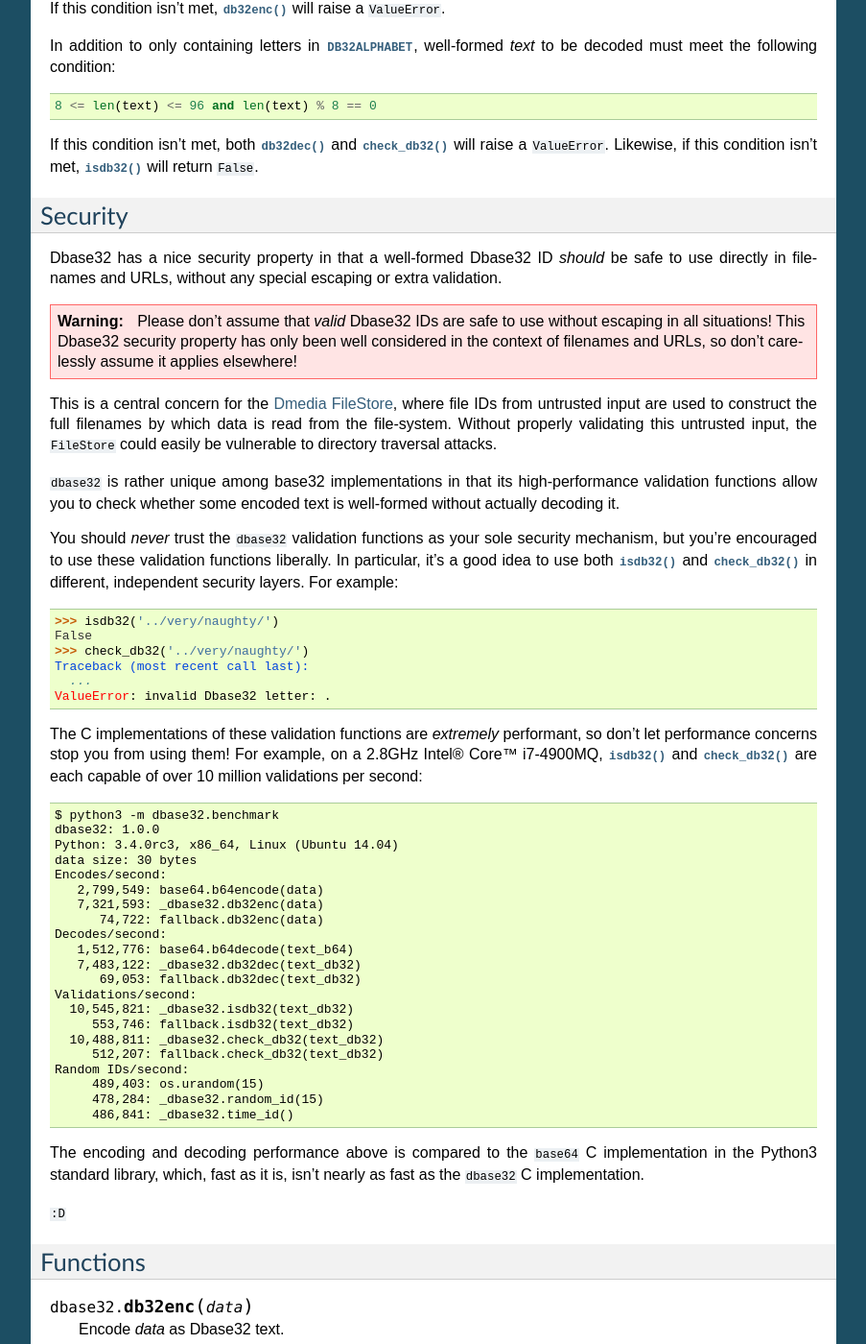
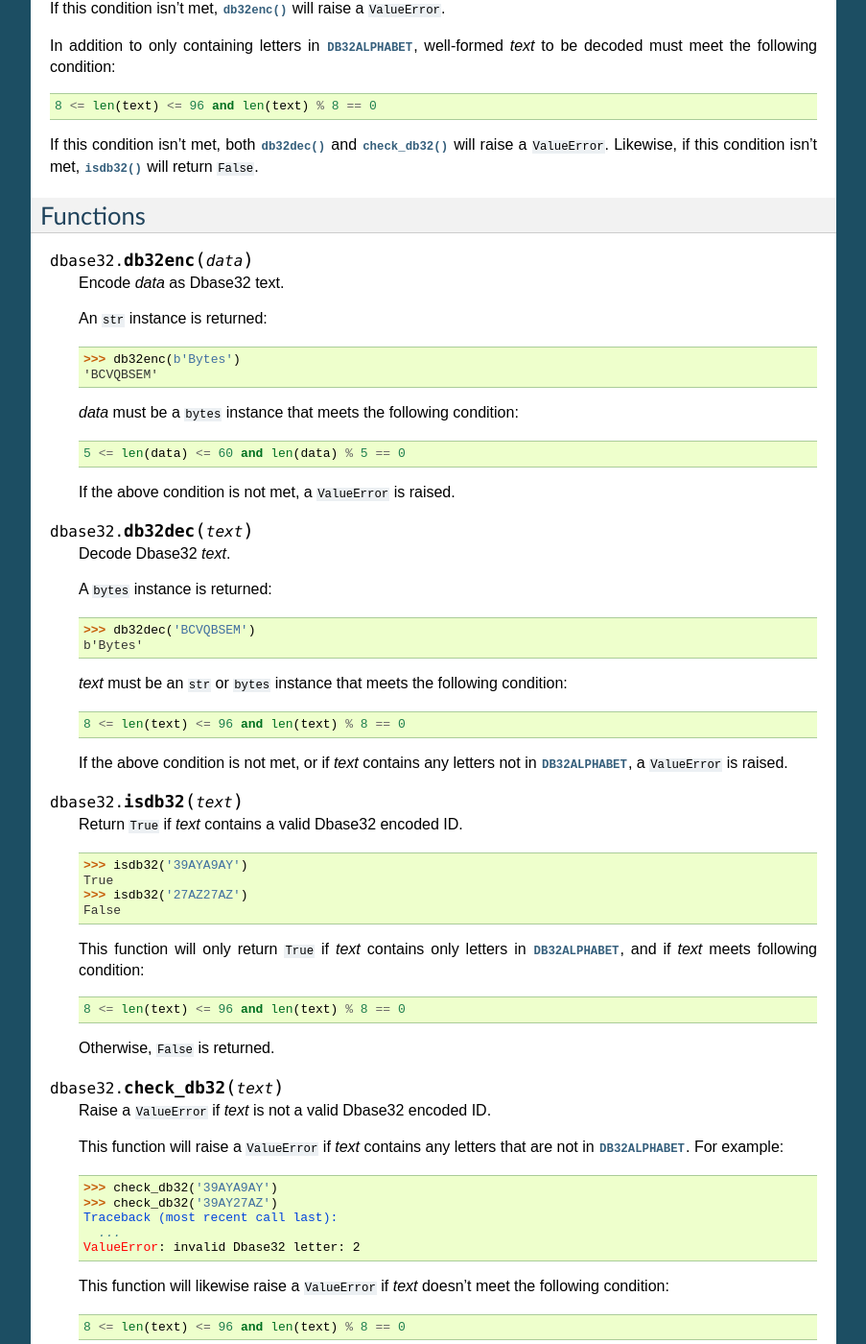
Before and after one commit to json420/dbase32, a Sphinx documentation site: the page built from doc/dbase32.rst, in a window 1280 px wide and 1400 px high, scrolled down 2442 px. Shown: the whole window at 96% size, without its empty margins (198-1101 px from the left). Built offline with Sphinx 7.4.7, drawn with Linux system fonts in a browser that asks for light colours.

Commit message:
Move dbase32.rst 'Security' section to security.rst 'Using Dbase32 IDs in filenames, URLs'

```diff
--- a/doc/dbase32.rst
+++ b/doc/dbase32.rst
@@ -158,76 +158,6 @@ In addition to only containing letters in :data:`DB32ALPHABET`, well-formed
 If this condition isn't met, both :func:`db32dec()` and :func:`check_db32()`
 will raise a ``ValueError``.  Likewise, if this condition isn't met,
 :func:`isdb32()` will return ``False``.
-
-
-
-Security
---------
-
-Dbase32 has a nice security property in that a well-formed Dbase32 ID *should*
-be safe to use directly in filenames and URLs, without any special escaping or
-extra validation.
-
-.. warning::
-
-    Please don't assume that *valid* Dbase32 IDs are safe to use without
-    escaping in all situations!  This Dbase32 security property has only been
-    well considered in the context of filenames and URLs, so don't carelessly
-    assume it applies elsewhere!
-
-This is a central concern for the `Dmedia FileStore`_, where file IDs from
-untrusted input are used to construct the full filenames by which data is read
-from the file-system.  Without properly validating this untrusted input, the
-``FileStore`` could easily be vulnerable to directory traversal attacks.
-
-``dbase32`` is rather unique among base32 implementations in that its
-high-performance validation functions allow you to check whether some encoded
-text is well-formed without actually decoding it.
-
-You should *never* trust the ``dbase32`` validation functions as your sole
-security mechanism, but you're encouraged to use these validation functions
-liberally.  In particular, it's a good idea to use both :func:`isdb32()` and
-:func:`check_db32()` in different, independent security layers.  For example:
-
->>> isdb32('../very/naughty/')
-False
->>> check_db32('../very/naughty/')
-Traceback (most recent call last):
-  ...
-ValueError: invalid Dbase32 letter: .
-
-The C implementations of these validation functions are *extremely* performant,
-so don't let performance concerns stop you from using them!  For example, on a
-2.8GHz Intel® Core™ i7-4900MQ, :func:`isdb32()` and :func:`check_db32()` are
-each capable of over 10 million validations per second::
-
-    $ python3 -m dbase32.benchmark
-    dbase32: 1.0.0
-    Python: 3.4.0rc3, x86_64, Linux (Ubuntu 14.04)
-    data size: 30 bytes
-    Encodes/second:
-       2,799,549: base64.b64encode(data)
-       7,321,593: _dbase32.db32enc(data)
-          74,722: fallback.db32enc(data)
-    Decodes/second:
-       1,512,776: base64.b64decode(text_b64)
-       7,483,122: _dbase32.db32dec(text_db32)
-          69,053: fallback.db32dec(text_db32)
-    Validations/second:
-      10,545,821: _dbase32.isdb32(text_db32)
-         553,746: fallback.isdb32(text_db32)
-      10,488,811: _dbase32.check_db32(text_db32)
-         512,207: fallback.check_db32(text_db32)
-    Random IDs/second:
-         489,403: os.urandom(15)
-         478,284: _dbase32.random_id(15)
-         486,841: _dbase32.time_id()
-
-The encoding and decoding performance above is compared to the ``base64`` C
-implementation in the Python3 standard library, which, fast as it is, isn't
-nearly as fast as the ``dbase32`` C implementation.
-
-``:D``
 
 
 
@@ -398,4 +328,3 @@ A few handy constants:
 .. _`RFC-3548 Base32`: http://tools.ietf.org/html/rfc4648
 .. _`Novacut`: https://launchpad.net/novacut
 .. _`Dmedia`: https://launchpad.net/dmedia
-.. _`Dmedia FileStore`: https://launchpad.net/filestore
```
Also changed, not shown: doc/security.rst (+42 -0 lines).
